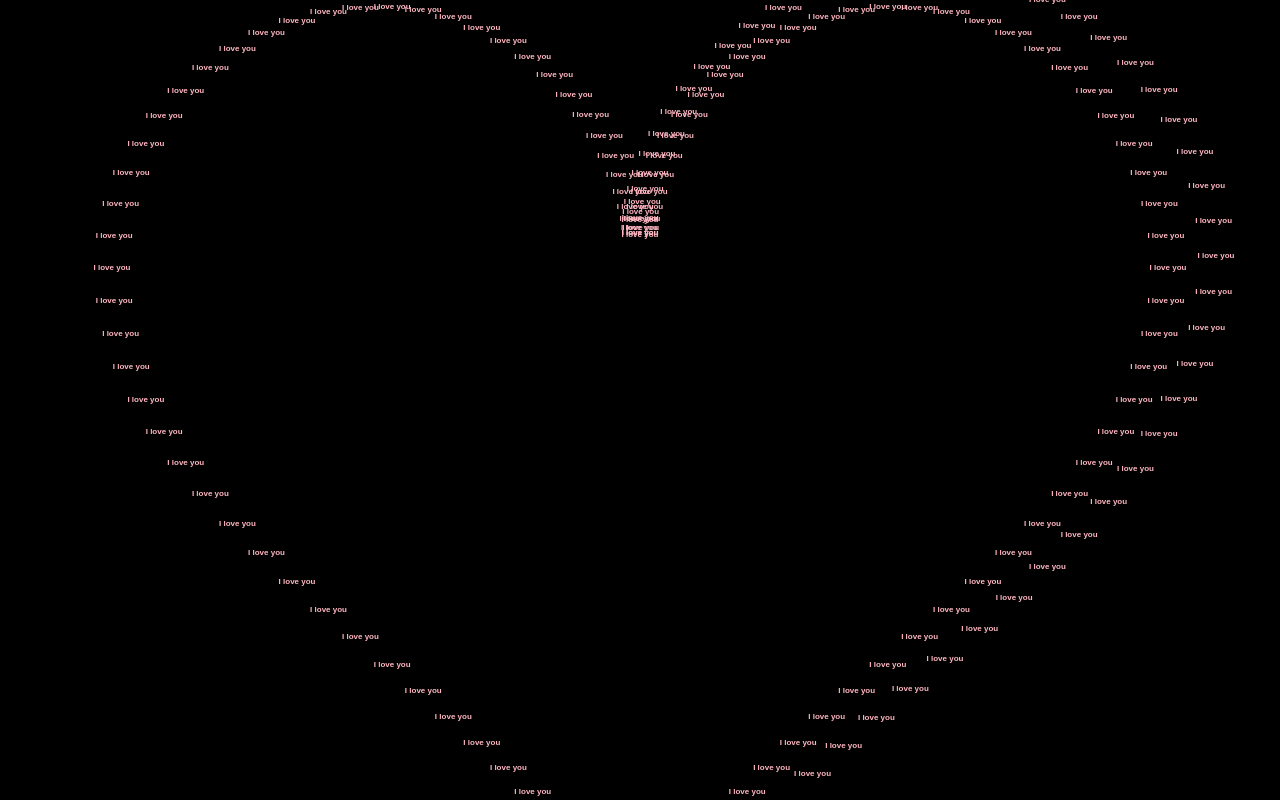
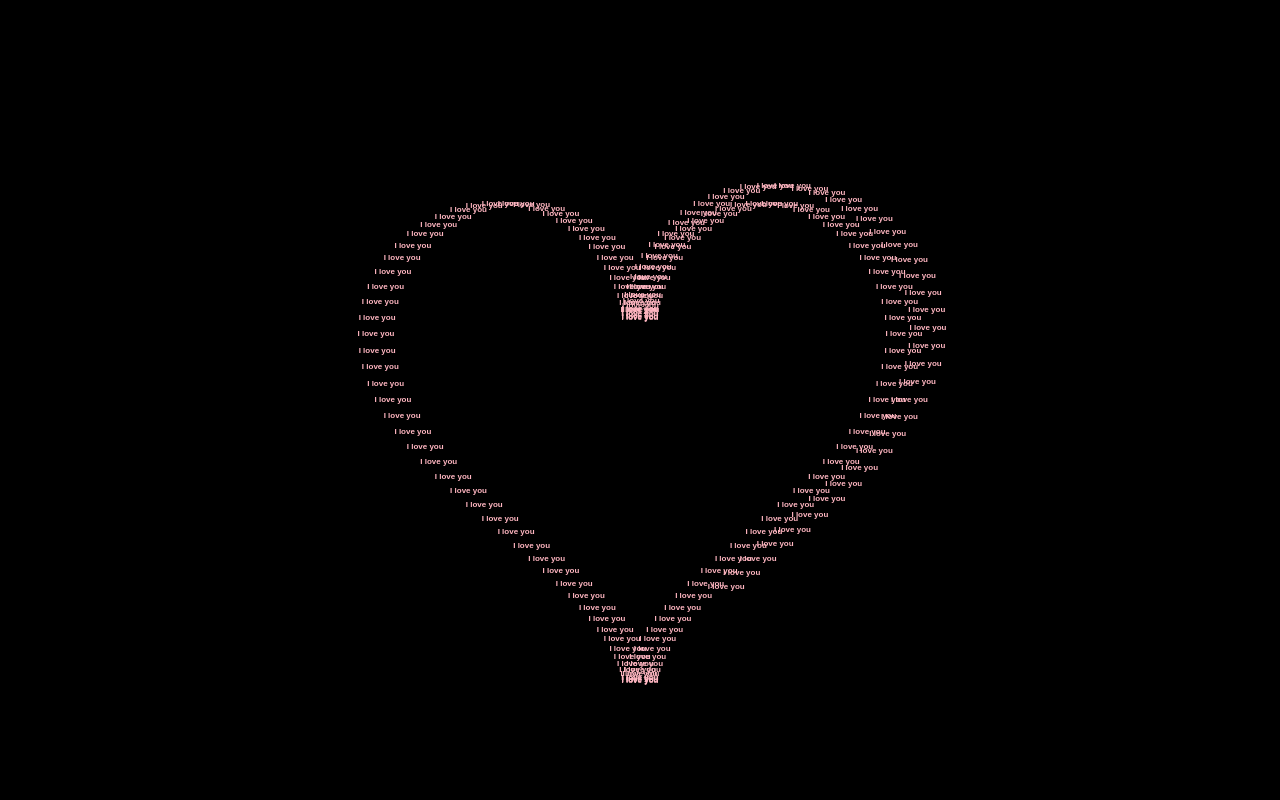
Before and after one commit to d4rk-code01/Heart01, a plain HTML site: page index.html in a window 1280 px wide. Drawn offline with Linux system fonts and the light colour scheme.

Commit message:
Update index.html

```diff
--- a/index.html
+++ b/index.html
@@ -55,7 +55,7 @@ function animate() {
     const x =
         16 *
         Math.pow(Math.sin(angle), 3) *
-        scale * 3;
+        scale * 1.5;
 
     const y =
         (
@@ -64,7 +64,7 @@ function animate() {
             - 2 * Math.cos(3 * angle)
             - Math.cos(4 * angle)
         ) *
-        scale * 3;
+        scale * 1.5;
 
     ctx.fillStyle = "#ffb6c1";
 
```
